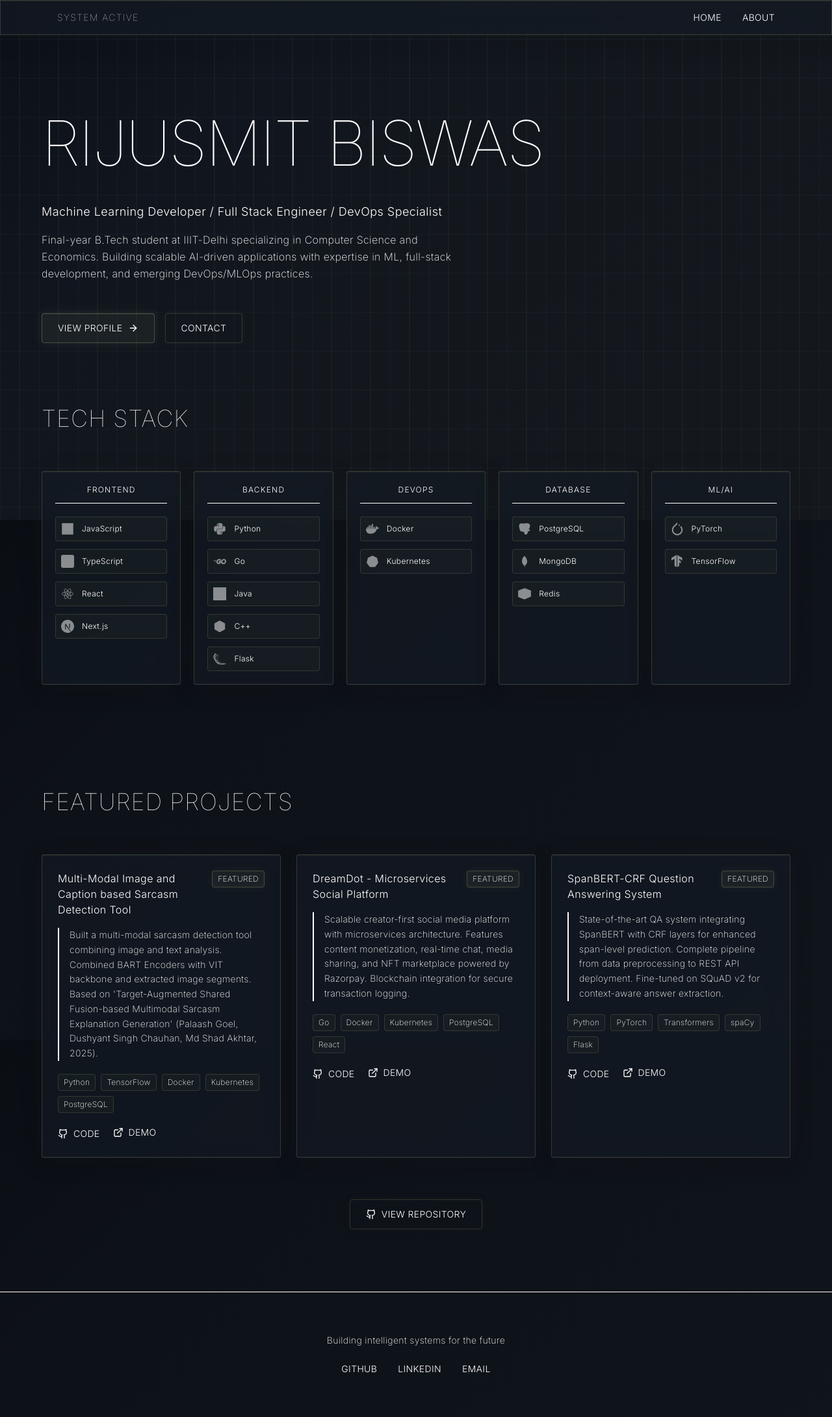
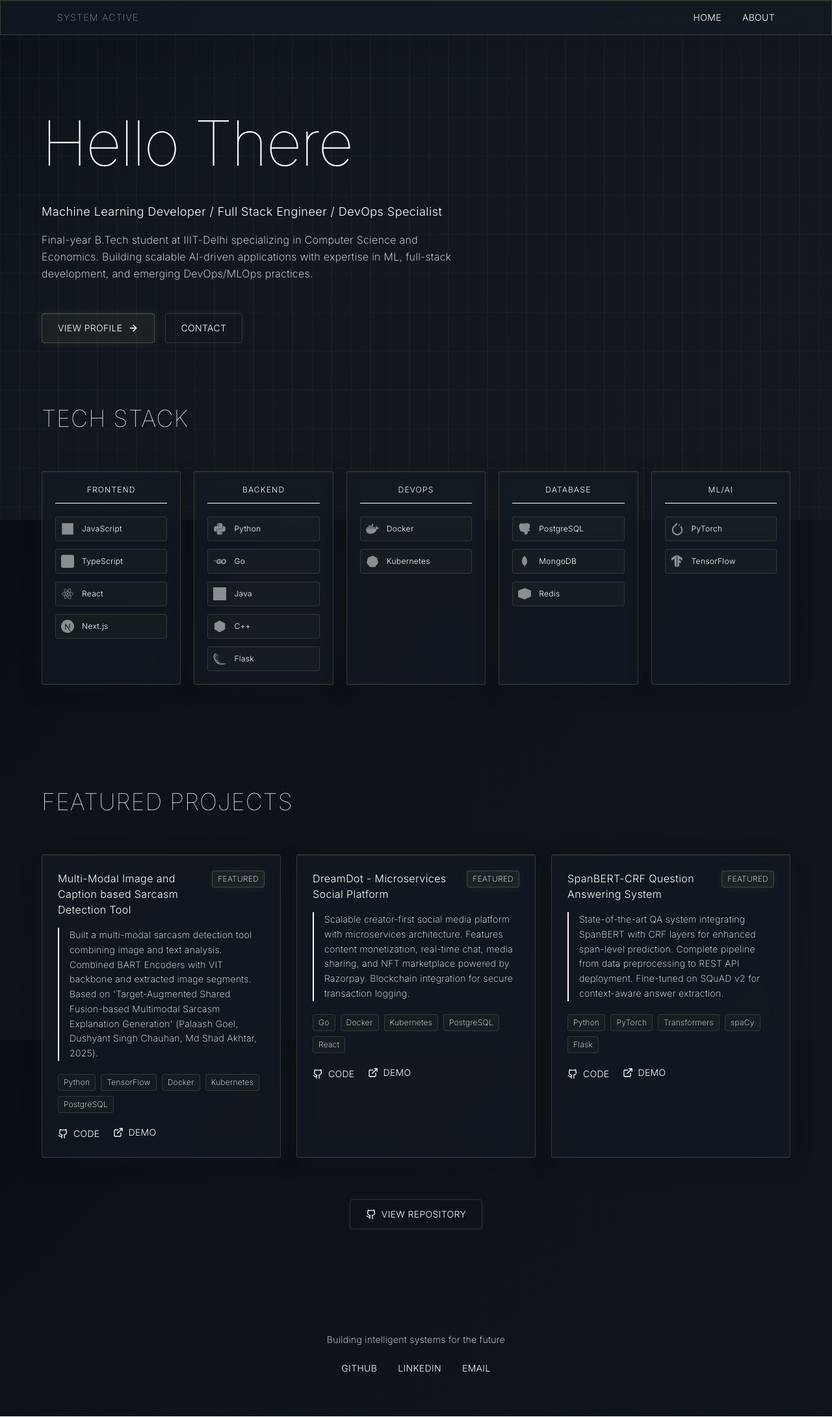
Before and after one commit to riju-talk/portfolio, a Next.js app: page / in a window 1280 px wide. Shown: the whole page at 65% size. Built offline with nearby package versions, Linux system fonts and the light colour scheme.

Commit message:
updated front page

```diff
--- a/src/app/page.jsx
+++ b/src/app/page.jsx
@@ -87,10 +87,9 @@
         <section className="pt-40 pb-24 px-6">
           <div className="max-w-6xl mx-auto">
             <motion.div variants={staggerContainer} initial="initial" animate="animate" className="max-w-4xl">
-              <motion.h1 variants={fadeInUp} className="text-6xl md:text-8xl font-thin text-navy-300/90 mb-8 leading-tight tracking-tight">
-                RIJUSMIT BISWAS
+              <motion.h1 variants={fadeInUp} className="text-4xl md:text-8xl font-thin text-navy-300/90 mb-8 leading-tight tracking-tight">
+                Hello There
               </motion.h1>
-
               <motion.div variants={fadeInUp} className="space-y-4 mb-12">
                 <p className="text-lg font-light text-olive-400/70 tracking-wide">
                   Machine Learning Developer / Full Stack Engineer / DevOps Specialist
@@ -180,7 +179,7 @@
         </section>
 
         {/* Footer */}
-        <footer className="py-16 px-6 border-t border-navy-400/10">
+        <footer className="py-16 px-6 border-navy-400/10">
           <div className="max-w-6xl mx-auto text-center">
             <motion.div
               initial={{ opacity: 0, y: 20 }}
```
